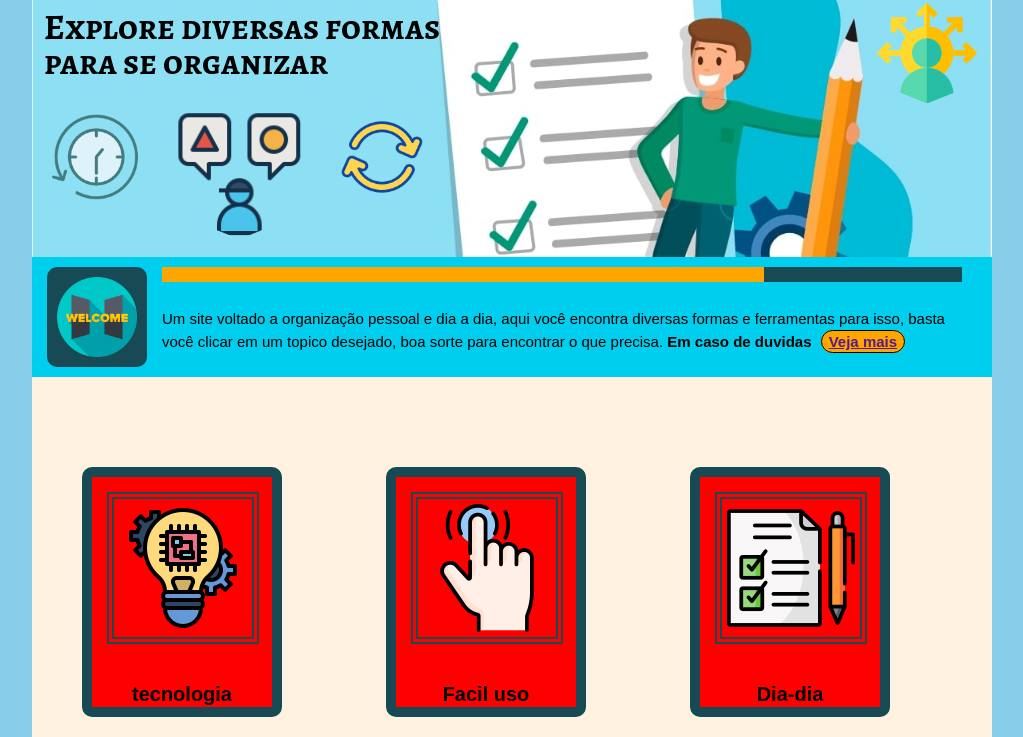
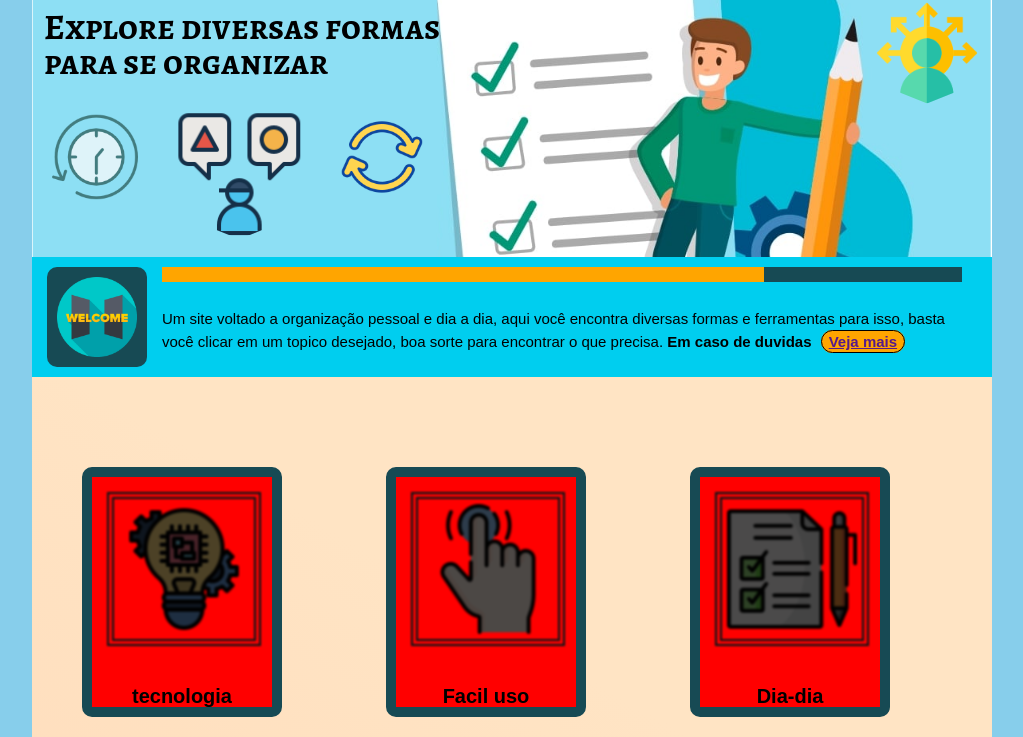
Before and after one commit to lhorran/Organize, a plain HTML site: page index.html in a window 1280 px wide. Shown: the part 215-952 px from the top of the page, without its empty margins (128-1151 px from the left). Drawn offline with Linux system fonts and the light colour scheme.

Commit message:
atualização 1.5

```diff
--- a/css/topicos.css
+++ b/css/topicos.css
@@ -1,5 +1,5 @@
 .topicos{
-	background-color: #FFF2E0;
+	background-image: linear-gradient(30deg, #FFDAB9, #FFE4C4 60%);
 }
 .temas{
 	border-width: 10px;
@@ -15,18 +15,47 @@
 	margin-left: 50px;
 	margin-top: 90px;
 	margin-bottom: 50px;
+	transition-duration: 1s;
 }
+.temas:hover .titulo{
+	text-shadow: 0.1em 0.1em 0.05em black;
+	color: orange;
+	top: -15px;
+}
+.temas:hover{
+	border-radius: 25px;
+}
+
+.titulo{
+	position: relative;
+	top: 0px;
+	transition-duration: 0.5s;
+}
+
 
  .imagem{
 	padding: 15px;
 }
  .imagem img{
+ 	width: 130px;
+ 	height: 130px;
  	border-style: double;
  	border-width: 7px;
- 	border-color: #174A54 ;
+ 	border-color: #174A54;
  	padding: 5px;
+ 	transition-duration: 0.5s;
+ 	filter: brightness(30%) blur(1px);
 
 
+}
+
+.imagem:hover img{
+	border-color: orange;
+	filter: brightness(100%);
+	margin: -5px;
+	border-radius: 50px;
+	width: 140px ;
+	height: 140px ;
 }
 .titulo{
 	text-align: center;
--- a/index.html
+++ b/index.html
@@ -96,8 +96,8 @@ desejado, boa sorte para encontrar o que precisa. <b>Em caso de duvidas<b> <a cl
 				<div class="imagem">
 					<img src="img/tarefas.png">
 				</div>
-				<div class="titulo">
-					<p>Dia-dia</p>
+				<div >
+					<p class="titulo">Dia-dia</p>
 				</div>
 			</div>
 
```
Also changed, not shown: img/slide/detalhe.png (deleted), img/slide/opcoes (1).png (deleted), img/slide/opcoes (2).png (deleted), img/slide/opcoes (3).png (deleted), img/slide/opcoes.png (deleted), img/slide/slide1.jpg (deleted), img/slide/slide2.png (deleted), img/slide/slide3.jpg (deleted), img/slide/slide5.png (deleted).
